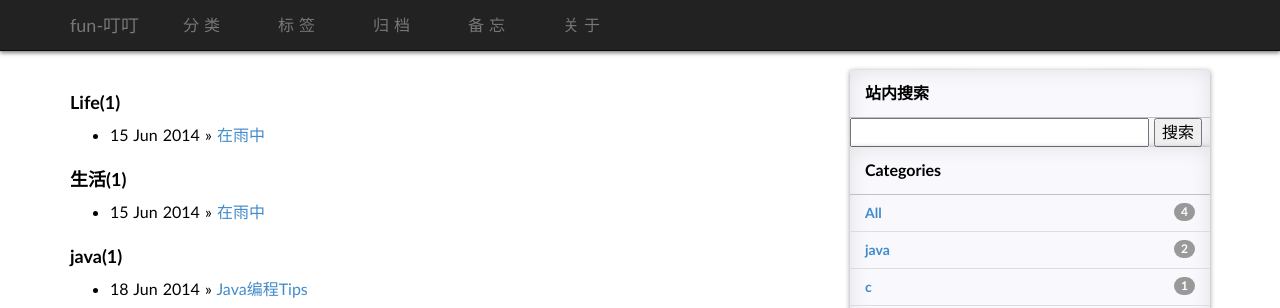
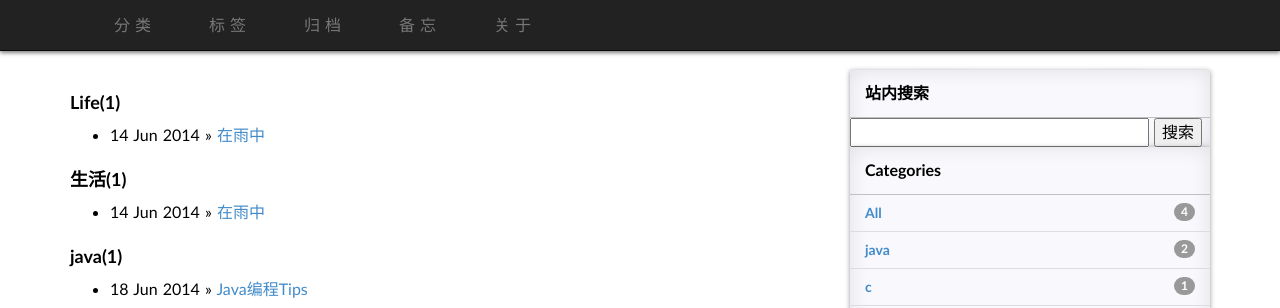
Before and after one commit to wulimin/blog, a Jekyll site: the page built from tags.md, in a window 1280 px wide and 1331 px high. Shown: the top 308 px of the window. Built offline with Jekyll 4.4.1, drawn with Linux system fonts in a browser that asks for light colours; some web fonts are replaced; comment, search, counter and statistics services are not loaded; some of the changed lines change nothing that is shown.

Commit message:
Update _config.yml

```diff
--- a/_config.yml
+++ b/_config.yml
@@ -1,37 +1 @@
-permalink: /blog/:year/:month/:title.html
-include: ['.htaccess']
-exclude: [".rvmrc", ".rbenv-version", "README.md", "Rakefile", "changelog.md", "CNAME", "Gemfile", "Gemfile.lock"]
-markdown: kramdown
-highlights: pygments
-url:
-cdn_url: 7u2t01.com1.z0.glb.clouddn.com
-lsi: false
-safe: true
-timezone: Asia/Shanghai
-auto: false
-
-paginate: 8
-paginate_path: "page:num"
-
-kramdown:
-  auto_ids: true,
-  footnote_nr: 1
-  entity_output: as_char
-  toc_levels: 1..6
-  use_coderay: false
-
-JB :
-  IMAGE_PATH : http://coolshell.info/images
-
-# presonal config
-domain: http://coolshell.info
-title: fun-叮叮
-description: Draw my life with code
-author: dingding.fun
-email: 674116288@qq.com
-github: wu
-
-config:
-  js_dir:
-  img_dir:
-  css_dir:
+baseurl: /blog
```
